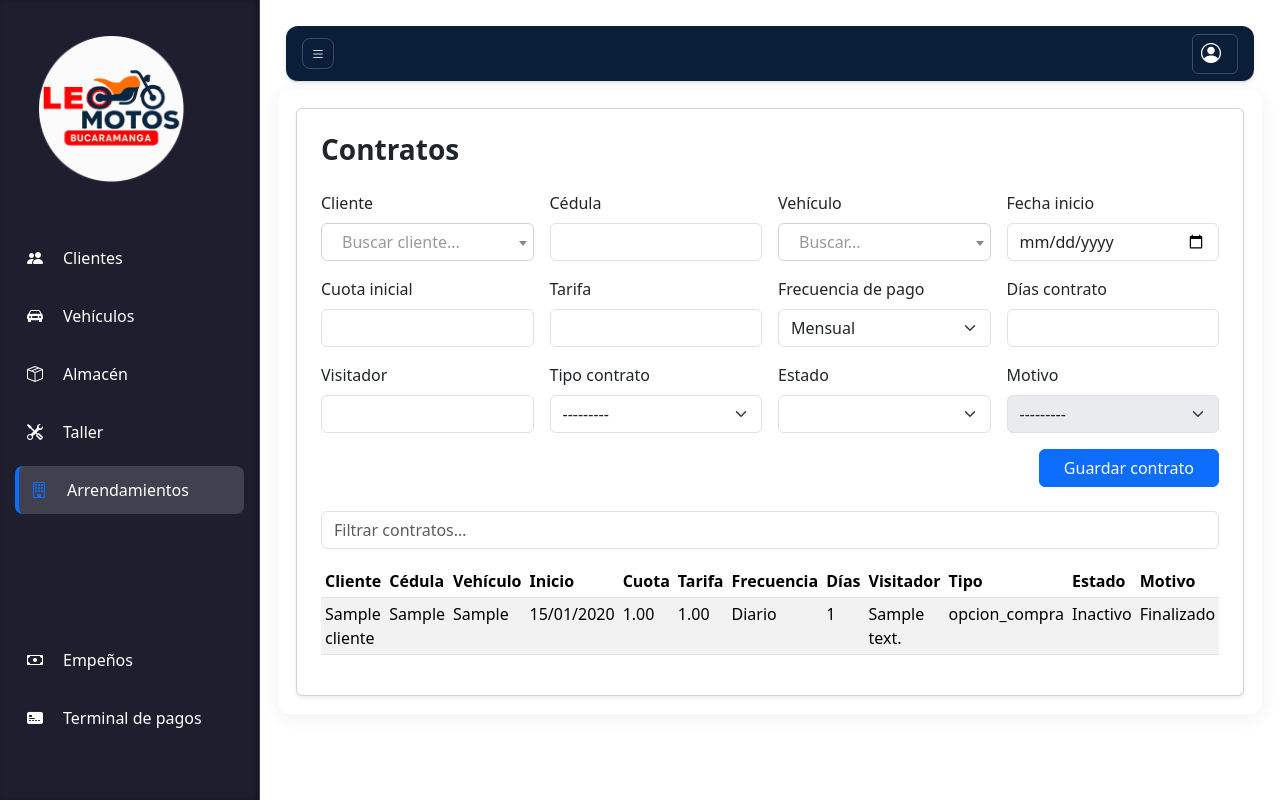
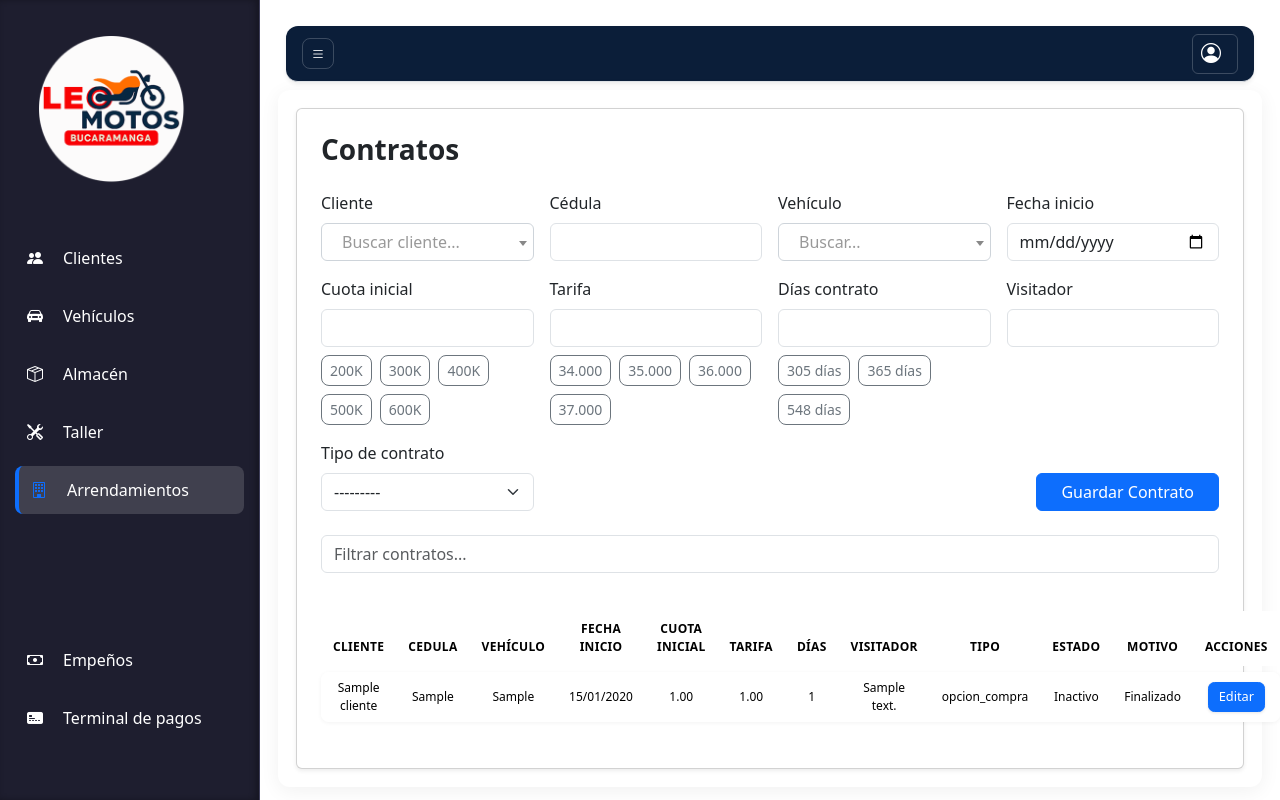
Before and after one commit to Xulian7/metro_project, a Django app: page /arrendamientos/contratos/ in a window 1280 px wide. Run offline with Django 5.2, Linux system fonts and the light colour scheme; tables that the repository leaves empty hold one stand-in row (values such as "Sample post"); lists and menus that the app fills with data are empty; some libraries are stand-ins or nearby versions.

Commit message:
Actualiza frecuencia pago

```diff
--- a/arrendamientos/forms.py
+++ b/arrendamientos/forms.py
@@ -4,15 +4,9 @@ from clientes.models import Cliente
 from vehiculos.models import Vehiculo
 
 class ContratoForm(forms.ModelForm):
-
     cliente = forms.ModelChoiceField(
         queryset=Cliente.objects.exclude(tipo='Inversionista'),
-        widget=forms.Select(
-            attrs={
-                'class': 'form-select select2',
-                'data-placeholder': 'Buscar cliente...'
-            }
-        )
+        widget=forms.Select(attrs={'class': 'form-select select2', 'data-placeholder': 'Buscar cliente...'})
     )
 
     cedula = forms.CharField(
@@ -31,47 +25,18 @@ class ContratoForm(forms.ModelForm):
     class Meta:
         model = Contrato
         fields = [
-            'cliente',
-            'vehiculo',
-            'fecha_inicio',
-            'cuota_inicial',
-            'tarifa',
-            'frecuencia_pago',   # 👈 NUEVO
-            'dias_contrato',
-            'visitador',
-            'tipo_contrato',
-            'estado',
-            'motivo',
+            'cliente', 'vehiculo', 'fecha_inicio', 'cuota_inicial',
+            'tarifa', 'dias_contrato', 'visitador', 'tipo_contrato', 'motivo',
         ]
-
         widgets = {
-            'fecha_inicio': forms.DateInput(
-                attrs={'type': 'date', 'class': 'form-control'}
-            ),
-            'cuota_inicial': forms.NumberInput(
-                attrs={'class': 'form-control'}
-            ),
-            'tarifa': forms.NumberInput(
-                attrs={'class': 'form-control'}
-            ),
-            'frecuencia_pago': forms.Select(   # 👈 NUEVO
-                attrs={'class': 'form-select'}
-            ),
-            'dias_contrato': forms.NumberInput(
-                attrs={'class': 'form-control'}
-            ),
-            'visitador': forms.TextInput(
-                attrs={'class': 'form-control'}
-            ),
-            'tipo_contrato': forms.Select(
-                attrs={'class': 'form-select'}
-            ),
-            'estado': forms.Select(
-                attrs={'class': 'form-select'}
-            ),
-            'motivo': forms.Select(
-                attrs={'class': 'form-select'}
-            ),
+            'fecha_inicio': forms.DateInput(attrs={'type': 'date', 'class': 'form-control'}),
+            'cuota_inicial': forms.NumberInput(attrs={'class': 'form-control'}),
+            'tarifa': forms.NumberInput(attrs={'class': 'form-control'}),
+            'dias_contrato': forms.NumberInput(attrs={'class': 'form-control'}),
+            'visitador': forms.TextInput(attrs={'class': 'form-control'}),
+            'tipo_contrato': forms.Select(attrs={'class': 'form-select'}),
+            'estado': forms.Select(attrs={'class': 'form-select'}),
+            'motivo': forms.Select(attrs={'class': 'form-select'}),
         }
 
     def __init__(self, *args, **kwargs):
@@ -81,15 +46,16 @@ class ContratoForm(forms.ModelForm):
 
         # --- Lógica para motivo ---
         if instancia and instancia.estado == "Inactivo":
+            # Habilitado
             self.fields['motivo'].widget.attrs.pop('disabled', None)
             self.fields['motivo'].required = True
         else:
+            # Deshabilitado
             self.fields['motivo'].widget.attrs['disabled'] = True
             self.fields['motivo'].required = False
 
     def clean(self):
         cleaned_data = super().clean()
-
         estado = cleaned_data.get('estado')
         motivo = cleaned_data.get('motivo')
 
@@ -97,9 +63,8 @@ class ContratoForm(forms.ModelForm):
         if estado != "Inactivo":
             cleaned_data['motivo'] = None
         else:
+            # Si está Inactivo, motivo es obligatorio
             if not motivo:
-                raise forms.ValidationError(
-                    "Debes seleccionar un motivo si el contrato está inactivo."
-                )
+                raise forms.ValidationError("Debes seleccionar un motivo si el contrato está inactivo.")
 
         return cleaned_data
--- a/arrendamientos/templates/arrendamientos/contratos.html
+++ b/arrendamientos/templates/arrendamientos/contratos.html
@@ -1,17 +1,16 @@
 {% extends "accounts/home.html" %}
 {% load static %}
 {% load widget_tweaks %}
+
 {% block content %}
+<div class="card p-4 shadow-sm">
 
-<div class="card p-4 shadow-sm">
   <h3 class="fw-bold mb-4">Contratos</h3>
 
-  <!-- ========================= -->
-  <!-- FORM CREAR CONTRATO -->
-  <!-- ========================= -->
     <form method="post" class="row g-3 mb-4">
       {% csrf_token %}
 
+      <!-- Fila 1 -->
       <div class="col-md-3">
         <label class="form-label">Cliente</label>
         {{ form.cliente|add_class:"select2" }}
@@ -32,192 +31,209 @@
         {{ form.fecha_inicio }}
       </div>
 
+      <!-- Fila 2 -->
       <div class="col-md-3">
         <label class="form-label">Cuota inicial</label>
         {{ form.cuota_inicial }}
+
+        <div id="cuotasRapidas" class="mt-2 d-flex gap-2 flex-wrap"></div>
       </div>
 
       <div class="col-md-3">
         <label class="form-label">Tarifa</label>
         {{ form.tarifa }}
-    </div>
 
-    <div class="col-md-3">
-      <label class="form-label">Frecuencia de pago</label>
-      {{ form.frecuencia_pago }}
+        <div id="tarifasRapidas" class="mt-2 d-flex gap-2 flex-wrap"></div>
       </div>
 
       <div class="col-md-3">
         <label class="form-label">Días contrato</label>
         {{ form.dias_contrato }}
+
+        <div id="diasRapidos" class="mt-2 d-flex gap-2 flex-wrap"></div>
       </div>
+
 
       <div class="col-md-3">
         <label class="form-label">Visitador</label>
         {{ form.visitador }}
       </div>
 
+      <!-- Fila 3 -->
       <div class="col-md-3">
-      <label class="form-label">Tipo contrato</label>
+        <label class="form-label">Tipo de contrato</label>
         {{ form.tipo_contrato }}
       </div>
 
-    <div class="col-md-3">
-      <label class="form-label">Estado</label>
-      {{ form.estado }}
-    </div>
-
-    <div class="col-md-3">
-      <label class="form-label">Motivo</label>
-      {{ form.motivo }}
-    </div>
-
-    <div class="col-md-12 d-flex justify-content-end">
-      <button class="btn btn-primary px-4">Guardar contrato</button>
+      <div class="col-md-9 d-flex align-items-end justify-content-end">
+        <button type="submit" class="btn btn-primary px-4">
+          Guardar Contrato
+        </button>
       </div>
     </form>
 
-  <!-- ========================= -->
-  <!-- BUSCADOR -->
-  <!-- ========================= -->
-  <input id="filtroTabla" class="form-control mb-3" placeholder="Filtrar contratos…">
+  <!-- 🔍 Filtro dinámico -->
+  <div class="mb-3">
+    <input type="text" id="filtroTabla" class="form-control" placeholder="Filtrar contratos..." />
+  </div>
 
-  <!-- ========================= -->
-  <!-- TABLA -->
-  <!-- ========================= -->
-  <div class="table-responsive">
-    <table class="table table-sm table-striped" id="tablaContratos">
+  <!-- 📋 Tabla de contratos -->
+  <table class="table modern-table mt-3" id="tablaContratos">
     <thead>
       <tr>
         <th>Cliente</th>
-          <th>Cédula</th>
+        <th>Cedula</th>
         <th>Vehículo</th>
-          <th>Inicio</th>
-          <th>Cuota</th>
+        <th>Fecha inicio</th>
+        <th>Cuota inicial</th>
         <th>Tarifa</th>
-          <th>Frecuencia</th>
         <th>Días</th>
         <th>Visitador</th>
         <th>Tipo</th>
         <th>Estado</th>
         <th>Motivo</th>
-          <th></th>
+        <th>Acciones</th> <!-- Boton -->
       </tr>
     </thead>
+
     <tbody>
       {% for c in contratos %}
       <tr>
-          <td>{{ c.cliente.nombre }}</td>
-          <td>{{ c.cliente.cedula }}</td>
+        <td>{{ c.cliente }}</td>
+        <td>{{ c.cliente.cedula|default:"—" }}</td>
         <td>{{ c.vehiculo }}</td>
         <td>{{ c.fecha_inicio|date:"d/m/Y" }}</td>
         <td>{{ c.cuota_inicial }}</td>
         <td>{{ c.tarifa }}</td>
-          <td>{{ c.get_frecuencia_pago_display }}</td>
         <td>{{ c.dias_contrato }}</td>
         <td>{{ c.visitador }}</td>
         <td>{{ c.tipo_contrato }}</td>
         <td>{{ c.estado }}</td>
-          <td>{{ c.get_motivo_display|default:"—" }}</td>
+        <td>
+          {% if c.estado == "Inactivo" %}
+            {{ c.get_motivo_display }}
+          {% else %}
+            —
+          {% endif %}
+        </td>
+
         <td>
           <button
             class="btn btn-sm btn-primary editar-contrato-btn"
             data-bs-toggle="modal"
             data-bs-target="#editarContratoModal"
-              data-json='{
-                "id":"{{ c.id }}",
-                "fecha":"{{ c.fecha_inicio|date:'Y-m-d' }}",
-                "cuota":"{{ c.cuota_inicial }}",
-                "tarifa":"{{ c.tarifa }}",
-                "frecuencia":"{{ c.frecuencia_pago }}",
-                "dias":"{{ c.dias_contrato }}",
-                "visitador":"{{ c.visitador }}",
-                "estado":"{{ c.estado }}",
-                "motivo":"{{ c.motivo }}"
-              }'>
+            data-id="{{ c.id }}"
+            data-cliente-id="{{ c.cliente.id }}"
+            data-cliente-nombre="{{ c.cliente }}"
+            data-vehiculo-id="{{ c.vehiculo.id }}"
+            data-vehiculo-placa="{{ c.vehiculo }}"
+            data-fecha="{{ c.fecha_inicio|date:'Y-m-d' }}"
+            data-cuota="{{ c.cuota_inicial }}"
+            data-tarifa="{{ c.tarifa }}"
+            data-dias="{{ c.dias_contrato }}"
+            data-visitador="{{ c.visitador }}"
+            data-tipo="{{ c.tipo_contrato }}"
+            data-estado="{{ c.estado }}"
+            data-motivo="{{ c.motivo }}"
+          >
             Editar
           </button>
         </td>
+
+      </tr>
+      {% empty %}
+      <tr>
+        <td colspan="10" class="text-center">Sin contratos registrados</td>
       </tr>
       {% endfor %}
     </tbody>
   </table>
-  </div>
+
+  <!-- Modal de edición -->
+  <div class="modal fade" id="editarContratoModal" tabindex="-1">
+    <div class="modal-dialog">
+      <div class="modal-content">
+
+        <div class="modal-header">
+          <h5 class="modal-title">Editar contrato</h5>
+          <button type="button" class="btn-close" data-bs-dismiss="modal"></button>
         </div>
 
-<!-- ========================= -->
-<!-- MODAL EDITAR -->
-<!-- ========================= -->
-<div class="modal fade" id="editarContratoModal" tabindex="-1">
-  <div class="modal-dialog">
-    <form method="post" id="formEditarContrato" class="modal-content">
+        <form id="formEditarContrato"
+          method="post"
+        >
           {% csrf_token %}
-      <input type="hidden" name="id" id="modal-id">
+          <input type="hidden" id="modal-id" name="id">
 
-      <div class="modal-body row g-3">
-        <div class="col-md-6">
-          <label>Fecha inicio</label>
-          <input type="date" name="fecha_inicio" id="modal-fecha" class="form-control">
+          <div class="modal-body">
+
+            <div class="mb-3">
+              <label>Cliente</label>
+              <input type="text" id="modal-cliente" class="form-control" disabled>
             </div>
 
-        <div class="col-md-6">
-          <label>Cuota inicial</label>
-          <input type="number" name="cuota_inicial" id="modal-cuota" class="form-control">
+            <div class="mb-3">
+              <label>Vehículo</label>
+              <input type="text" id="modal-vehiculo" class="form-control" disabled>
             </div>
 
-        <div class="col-md-6">
-          <label>Tarifa</label>
-          <input type="number" name="tarifa" id="modal-tarifa" class="form-control">
+            <div class="mb-3">
+              <label>Fecha inicio</label>
+              <input type="date" id="modal-fecha" name="fecha_inicio" class="form-control">
             </div>
 
-        <div class="col-md-6">
-          <label>Frecuencia de pago</label>
-          <select name="frecuencia_pago" id="modal-frecuencia" class="form-select">
-            {% for k,v in form.fields.frecuencia_pago.choices %}
-              <option value="{{ k }}">{{ v }}</option>
-            {% endfor %}
-          </select>
+            <div class="mb-3">
+              <label>Tarifa</label>
+              <input type="number" id="modal-tarifa" name="tarifa" class="form-control">
             </div>
 
-        <div class="col-md-6">
-          <label>Días contrato</label>
-          <input type="number" name="dias_contrato" id="modal-dias" class="form-control">
+            <div class="mb-3">
+              <label>Días</label>
+              <input type="number" id="modal-dias" name="dias_contrato" class="form-control">
             </div>
 
-        <div class="col-md-6">
+            <div class="mb-3">
               <label>Visitador</label>
-          <input type="text" name="visitador" id="modal-visitador" class="form-control">
+              <input type="text" id="modal-visitador" name="visitador" class="form-control">
             </div>
 
-        <div class="col-md-6">
+            <div class="mb-3">
+              <label>Tipo de contrato</label>
+              <input type="text" id="modal-tipo" name="tipo_contrato" class="form-control" disabled>
+            </div>
+
+            <div class="mb-3">
               <label>Estado</label>
-          <select name="estado" id="modal-estado" class="form-select">
+              <select id="modal-estado" name="estado" class="form-select">
                 <option value="Activo">Activo</option>
                 <option value="Inactivo">Inactivo</option>
               </select>
             </div>
 
-        <div class="col-md-6">
-          <label>Motivo</label>
-          <select name="motivo" id="modal-motivo" class="form-select">
-            <option value="">—</option>
+            <div class="mb-3">
+              <label>Motivo (solo si está inactivo)</label>
+              <select id="modal-motivo" name="motivo" class="form-select" disabled>
                 <option value="Finalizado">Finalizado</option>
                 <option value="Cancelado">Cancelado</option>
               </select>
             </div>
+
           </div>
 
           <div class="modal-footer">
-        <button class="btn btn-primary">Actualizar</button>
+            <button type="submit" class="btn btn-primary">Actualizar</button>
           </div>
         </form>
       </div>
     </div>
+  </div>
 
+</div>
 
 <!-- ============================= -->
 <!-- 🧠 Select2 + jQuery + estilos -->
 <!-- ============================= -->
+
 <link href="https://cdn.jsdelivr.net/npm/select2@4.1.0-rc.0/dist/css/select2.min.css" rel="stylesheet" />
 <script src="https://code.jquery.com/jquery-3.6.0.min.js"></script>
 <script src="https://cdn.jsdelivr.net/npm/select2@4.1.0-rc.0/dist/js/select2.min.js"></script>
@@ -251,10 +267,7 @@
 
 <script>
 document.addEventListener('DOMContentLoaded', function() {
-
-    /* =========================
-      SELECT2
-    ========================= */
+  // Inicializar Select2 con búsqueda activa
   $('.select2').select2({
     width: '100%',
     placeholder: 'Buscar...',
@@ -266,54 +279,31 @@
     }
   });
 
-    /* =========================
-      CLIENTE → CÉDULA
-    ========================= */
-    const clienteSelect = document.querySelector('select[name="cliente"]');
-    const cedulaInput = document.querySelector('input[name="cedula"]');
+  // 🔍 Filtro dinámico nativo para la tabla
+  const input = document.getElementById("filtroTabla");
+  const tabla = document.getElementById("tablaContratos").getElementsByTagName("tbody")[0];
 
-    function actualizarCedula() {
-      if (!clienteSelect || !cedulaInput) return;
-      const option = clienteSelect.options[clienteSelect.selectedIndex];
-      cedulaInput.value = option?.dataset?.cedula || '';
-    }
-
-    if (clienteSelect && cedulaInput) {
-      actualizarCedula();
-      clienteSelect.addEventListener('change', actualizarCedula);
-      $(clienteSelect).on('select2:select select2:clear', actualizarCedula);
-    }
-
-    /* =========================
-      FILTRO TABLA
-    ========================= */
-    const input = document.getElementById("filtroTabla");
-    const tablaBody = document
-      .getElementById("tablaContratos")
-      ?.getElementsByTagName("tbody")[0];
-
-    if (input && tablaBody) {
   input.addEventListener("keyup", () => {
     const filtro = input.value.toLowerCase().trim();
-        [...tablaBody.rows].forEach(row => {
-          row.style.display = row.textContent.toLowerCase().includes(filtro)
-            ? ""
-            : "none";
+    const filas = tabla.getElementsByTagName("tr");
+
+    for (let fila of filas) {
+      const textoFila = fila.textContent.toLowerCase();
+      fila.style.display = textoFila.includes(filtro) ? "" : "none";
+    }
   });
 });
-    }
-  });
-
 
 document.addEventListener("DOMContentLoaded", function () {
 
     const estadoSelect = document.getElementById("modal-estado");
     const motivoSelect = document.getElementById("modal-motivo");
-    const modalFrecuencia = document.getElementById("modal-frecuencia");
     const formEditar = document.getElementById("formEditarContrato");
 
     function actualizarMotivos() {
-      if (estadoSelect.value === "Inactivo") {
+        const estado = estadoSelect.value;
+
+        if (estado === "Inactivo") {
             motivoSelect.disabled = false;
             motivoSelect.innerHTML = `
                 <option value="">Seleccione...</option>
@@ -326,11 +316,11 @@
         }
     }
 
-    estadoSelect?.addEventListener("change", actualizarMotivos);
-
+    // Cambio dentro del modal
+    estadoSelect.addEventListener("change", actualizarMotivos);
+    // Cuando abres el modal con botón "Editar"
     document.querySelectorAll('.editar-contrato-btn').forEach(btn => {
       btn.addEventListener('click', () => {
-
         document.getElementById('modal-id').value = btn.dataset.id;
         document.getElementById('modal-cliente').value = btn.dataset.clienteNombre;
         document.getElementById('modal-vehiculo').value = btn.dataset.vehiculoPlaca;
@@ -339,17 +329,11 @@
         document.getElementById('modal-dias').value = btn.dataset.dias;
         document.getElementById('modal-visitador').value = btn.dataset.visitador;
         document.getElementById('modal-tipo').value = btn.dataset.tipo;
-
         estadoSelect.value = btn.dataset.estado;
         actualizarMotivos();
         motivoSelect.value = btn.dataset.motivo || "";
+        formEditar.action = `/arrendamientos/contratos/update/${btn.dataset.id}/`;
 
-        if (modalFrecuencia) {
-          modalFrecuencia.value = btn.dataset.frecuencia || "";
-        }
-
-        formEditar.action =
-          `/arrendamientos/contratos/update/${btn.dataset.id}/`;
       });
     });
 });
--- a/arrendamientos/views.py
+++ b/arrendamientos/views.py
@@ -56,71 +56,37 @@ def contratos(request):
     })
 
 
-from django.shortcuts import get_object_or_404, redirect
-from django.contrib import messages
-from django.views.decorators.http import require_POST
-
-from .models import Contrato
-
-
 @require_POST
 def actualizar_contrato(request, contrato_id):
     contrato = get_object_or_404(Contrato, id=contrato_id)
+
+    nuevo_estado = request.POST.get("estado")
     vehiculo = contrato.vehiculo
 
-    # =========================
-    # DATOS POST
-    # =========================
-    fecha_inicio = request.POST.get("fecha_inicio")
-    cuota_inicial = request.POST.get("cuota_inicial")
-    tarifa = request.POST.get("tarifa")
-    frecuencia_pago = request.POST.get("frecuencia_pago")
-    dias_contrato = request.POST.get("dias_contrato")
-    visitador = request.POST.get("visitador")
-    nuevo_estado = request.POST.get("estado")
-    motivo = request.POST.get("motivo")
-
-    # =========================
-    # VALIDACIÓN CLAVE
-    # =========================
+    # 🛑 VALIDACIÓN CLAVE
     if contrato.estado == "Inactivo" and nuevo_estado == "Activo":
         existe_otro_activo = Contrato.objects.filter(
             vehiculo=vehiculo,
             estado="Activo"
-        ).exclude(id=contrato.id).exists()
+        ).exclude(id=contrato.id).exists() # type: ignore
 
         if existe_otro_activo:
             messages.error(
                 request,
-                f"La placa {vehiculo} ya tiene un contrato activo. No se puede reactivar."
+                f"La placa {vehiculo} ya tiene un contrato activo. Misión fallida."
             )
             return redirect('arrendamientos:contratos')
 
-    # =========================
-    # ACTUALIZAR CONTRATO
-    # =========================
-    contrato.fecha_inicio = fecha_inicio
-    contrato.cuota_inicial = cuota_inicial
-    contrato.tarifa = tarifa
-    contrato.frecuencia_pago = frecuencia_pago
-    contrato.dias_contrato = dias_contrato
-    contrato.visitador = visitador
+    # 🔹 Actualización normal
+    contrato.fecha_inicio = request.POST.get("fecha_inicio")
+    contrato.tarifa = request.POST.get("tarifa")
+    contrato.dias_contrato = request.POST.get("dias_contrato")
+    contrato.visitador = request.POST.get("visitador")
     contrato.estado = nuevo_estado
 
-    # =========================
-    # ESTADO / MOTIVO / VEHÍCULO
-    # =========================
     if nuevo_estado == "Inactivo":
-        if not motivo:
-            messages.error(
-                request,
-                "Debes indicar un motivo al inactivar el contrato."
-            )
-            return redirect('arrendamientos:contratos')
-
-        contrato.motivo = motivo
+        contrato.motivo = request.POST.get("motivo")
         vehiculo.estado = "Vitrina"
-
     else:
         contrato.motivo = None
         vehiculo.estado = "Activo"
@@ -134,6 +100,5 @@ def actualizar_contrato(request, contrato_id):
 
 
 
-
 def reportes(request):
     return render(request, 'arrendamientos/reportes.html')
```
Also changed, not shown: arrendamientos/models.py (+4 -33 lines), arrendamientos/migrations/0005_remove_contrato_frecuencia_pago_and_more.py (added). Lines whose indentation alone changed are shown as unchanged.
